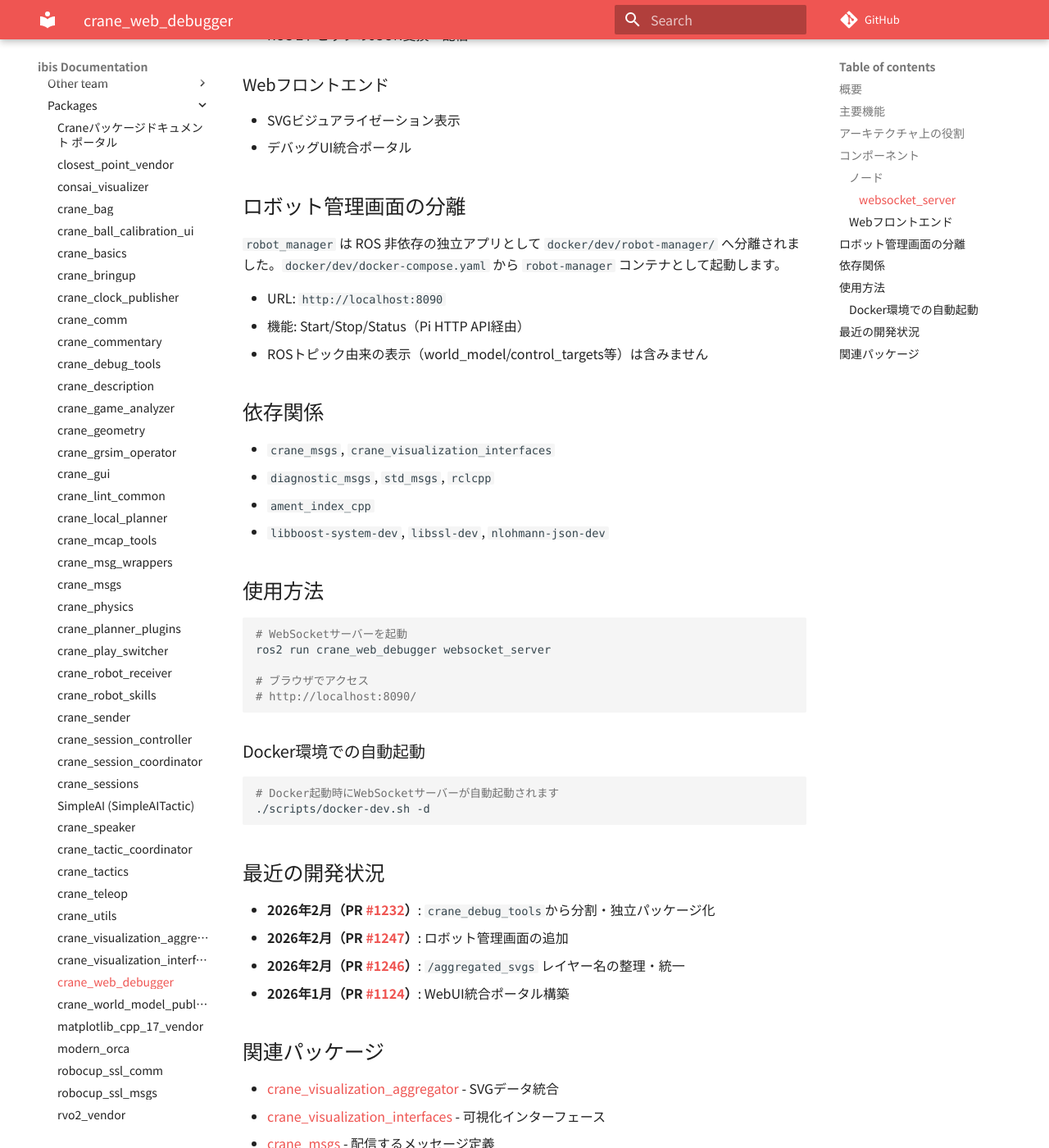
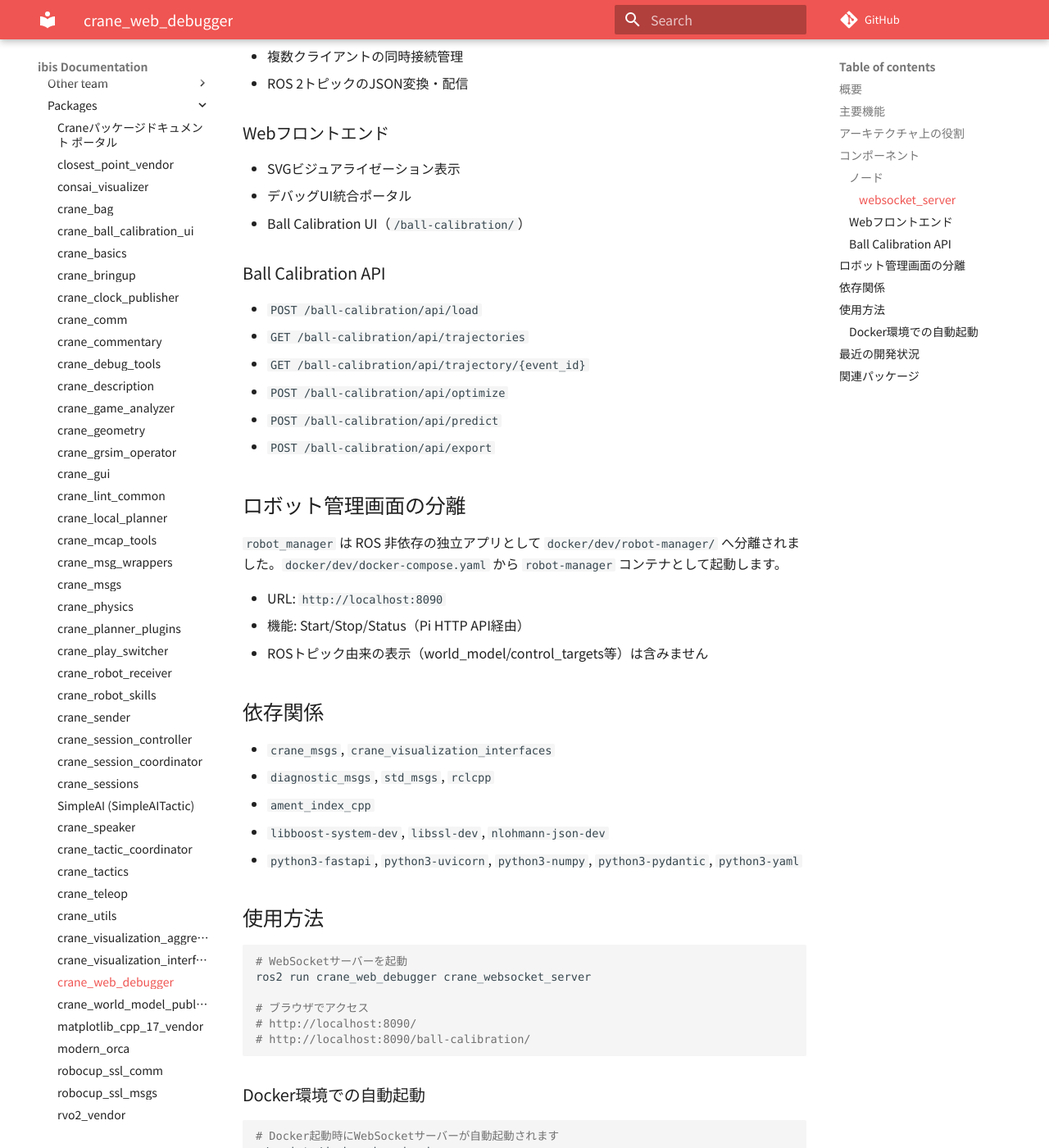
Before and after one commit to ibis-ssl/ibis_documentation, an MkDocs documentation site: the page built from docs/ai/packages/crane_web_debugger.md, in a window 1280 px wide and 1400 px high, scrolled down 1151 px. Shown: the whole window at 82% size. Built offline with MkDocs 1.6.1 and Material for MkDocs 9.7.7, drawn with Linux system fonts in a browser that asks for light colours; nearby versions of some CDN libraries; some web fonts are replaced; comment, search, counter and statistics services are not loaded; some of the changed text lies outside the part shown.

Commit message:
🔄 synced local 'docs/ai' with remote 'docs'

````diff
--- a/docs/ai/packages/crane_web_debugger.md
+++ b/docs/ai/packages/crane_web_debugger.md
@@ -2,12 +2,13 @@
 
 ## 概要
 
-`crane_web_debugger`は、WebSocketサーバーとWebフロントエンドを提供するリアルタイムデバッグツールです。ROS 2トピックをブラウザから監視・制御するためのインターフェースを提供します。
+`crane_web_debugger`は、WebSocketサーバーと統合HTTPサーバーを提供するリアルタイムデバッグツールです。ROS 2トピックをブラウザから監視・制御するインターフェースに加え、ボールモデルキャリブレーションUIも同一ポートで提供します。
 
 ## 主要機能
 
 - **WebSocketサーバー**: リアルタイム双方向通信（Boost.Asio実装）
-- **Webフロントエンド**: ブラウザベースのデバッグUI・ロボット管理画面
+- **統合HTTPサーバー**: FastAPIベースでデバッグUIとキャリブレーションUIを同一配信
+- **Webフロントエンド**: ブラウザベースのデバッグUI・ロボット管理画面・キャリブレーション画面
 - **ROS 2ブリッジ**: 以下のトピックをWebSocket経由で配信
   - `/world_model`
   - `/robot_commands`
@@ -39,6 +40,16 @@ ROS 2とブラウザを接続するブリッジノード。
 
 - SVGビジュアライゼーション表示
 - デバッグUI統合ポータル
+- Ball Calibration UI（`/ball-calibration/`）
+
+### Ball Calibration API
+
+- `POST /ball-calibration/api/load`
+- `GET /ball-calibration/api/trajectories`
+- `GET /ball-calibration/api/trajectory/{event_id}`
+- `POST /ball-calibration/api/optimize`
+- `POST /ball-calibration/api/predict`
+- `POST /ball-calibration/api/export`
 
 ## ロボット管理画面の分離
 
@@ -56,15 +67,17 @@ ROS 2とブラウザを接続するブリッジノード。
 - `diagnostic_msgs`, `std_msgs`, `rclcpp`
 - `ament_index_cpp`
 - `libboost-system-dev`, `libssl-dev`, `nlohmann-json-dev`
+- `python3-fastapi`, `python3-uvicorn`, `python3-numpy`, `python3-pydantic`, `python3-yaml`
 
 ## 使用方法
 
 ```bash
 # WebSocketサーバーを起動
-ros2 run crane_web_debugger websocket_server
+ros2 run crane_web_debugger crane_websocket_server
 
 # ブラウザでアクセス
 # http://localhost:8090/
+# http://localhost:8090/ball-calibration/
 ```
 
 ### Docker環境での自動起動
````
Also changed, not shown: docs/ai/packages/index.md (+1 -2 lines).
